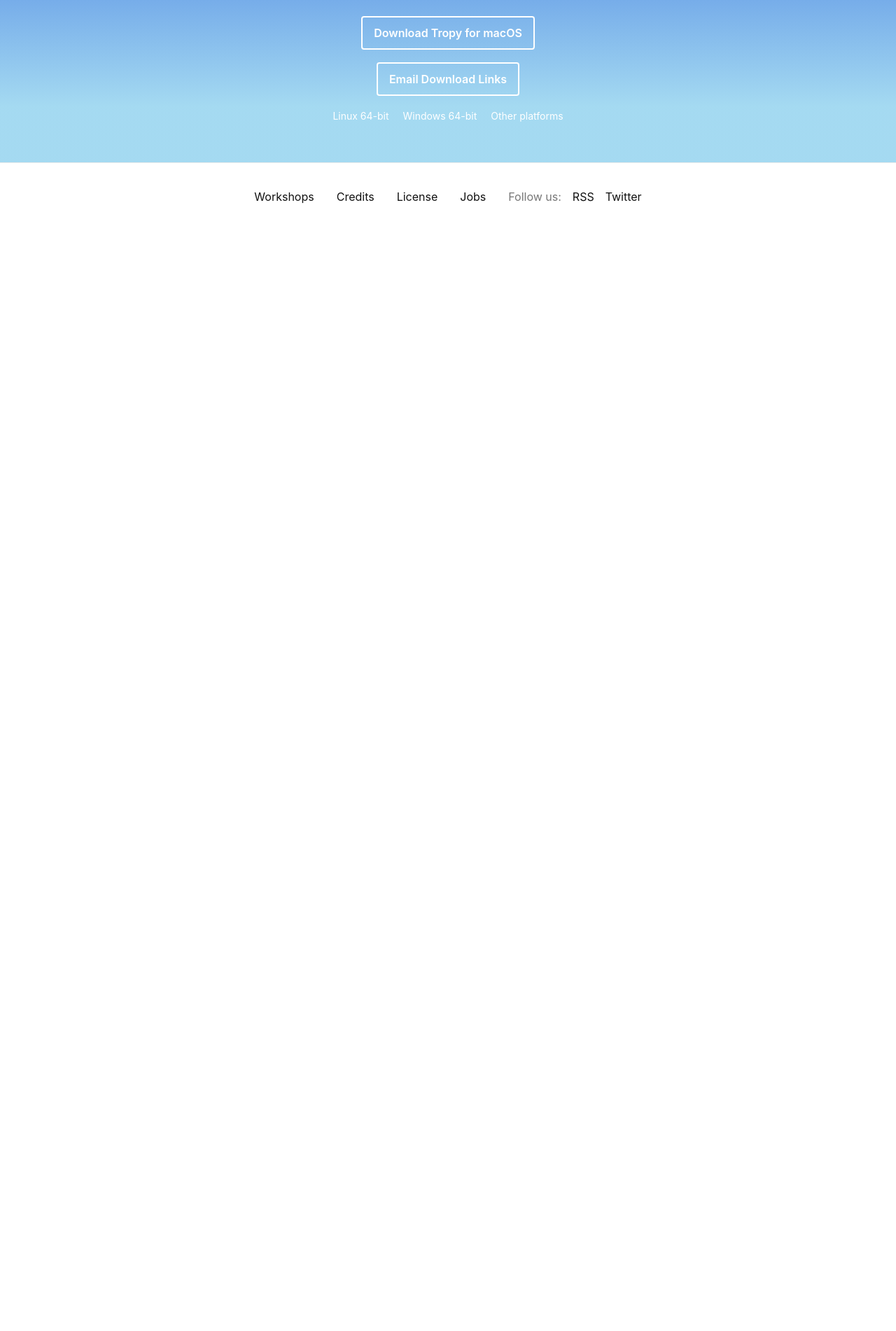
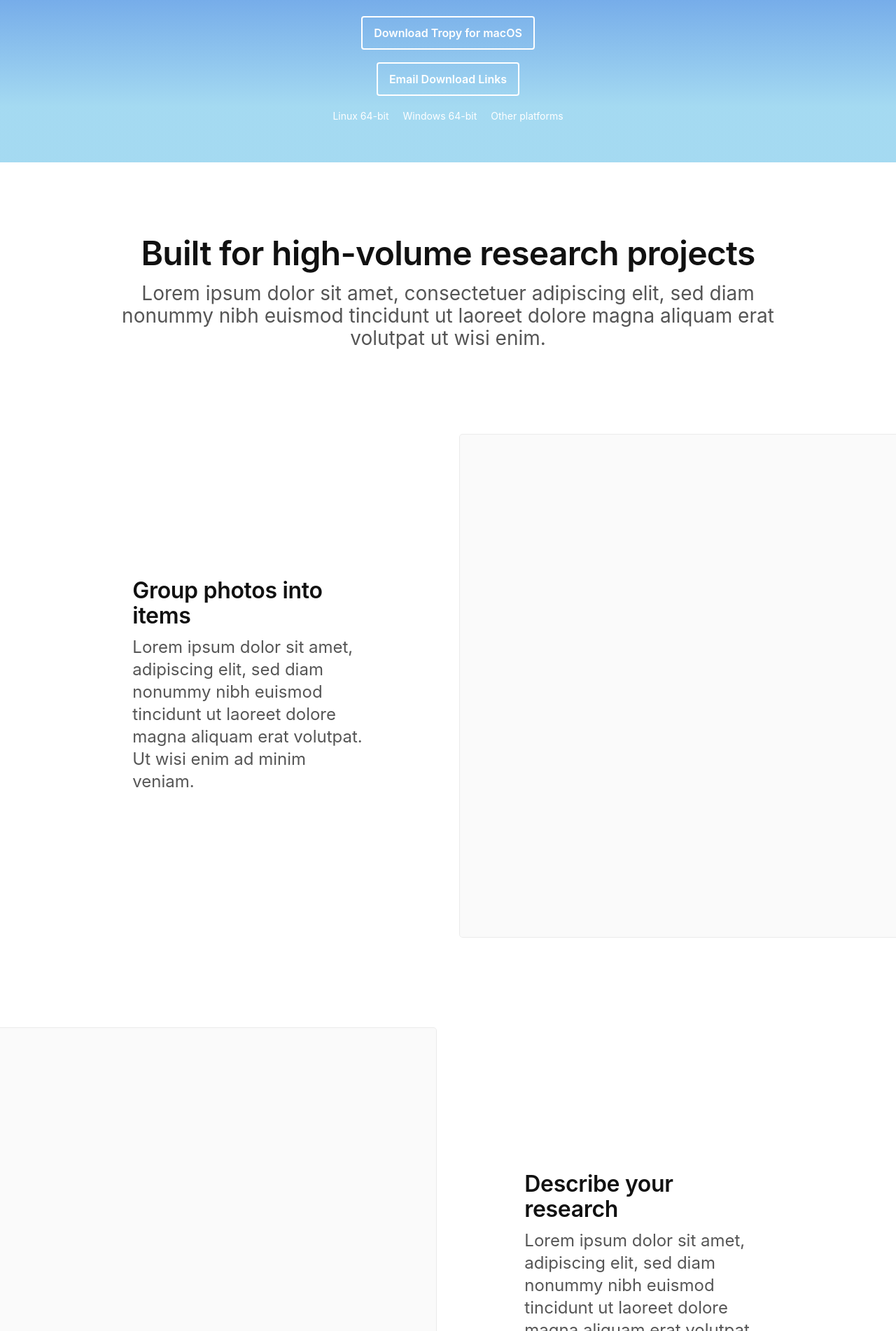
Before and after one commit to tropy/tropy.github.io, a Jekyll site: the page built from index.html, in a window 1280 px wide. Shown: the part 328-2230 px from the top of the page at 70% size. Built offline with Jekyll 4.4.1, drawn with Linux system fonts in a browser that asks for light colours; before the commit the page ends 900 px from its top, so only the background shows below that; some of the changed text lies outside the part shown.

Commit message:
Add basic key features layout.

```diff
--- a/assets/stylesheets/_key-features.scss
+++ b/assets/stylesheets/_key-features.scss
@@ -8,6 +8,14 @@
 
   @media (min-width: $sm) and (max-width: $lg - 1px) {
     text-align: center;
+  }
+
+  h2 {
+    margin-bottom: 0;
+
+    @media (min-width: $sm) {
+      text-align: center;
+    }
   }
 
   section {
@@ -27,18 +35,36 @@
     line-height: (4 / 3);
     color: #555;
     margin: 0;
+    margin-top: 10px;
 
     @media (min-width: $sm) {
       font-size: 24px;
       line-height: 32px;
       margin-top: 12px;
-      margin-bottom: 32px - 7px;
     }
 
     @media (min-width: $sm) and (max-width: $lg - 1px) {
       width: 80%;
       margin-left: auto;
       margin-right: auto;
+      margin-bottom: 32px - 7px;
+    }
+  }
+
+  .lead {
+    font-size: 24px; // ~ 5/6
+    margin-top: 12px;
+
+    @media (min-width: $sm) {
+      font-size: 28px;
+      width: 87.5%;
+      margin-top: 14px;
+      margin-left: auto;
+      margin-right: auto;
+    }
+
+    @media (min-width: $lg) {
+      margin-bottom: 128px - 71px;
     }
   }
 
--- a/assets/stylesheets/_type.scss
+++ b/assets/stylesheets/_type.scss
@@ -12,8 +12,17 @@
   line-height: $headings-line-height;
 }
 
+h2 {
+  font-size: 36px; // 3/4
+  letter-spacing: -0.015em;
+
+  @media (min-width: $sm) {
+    font-size: 48px;
+  }
+}
+
 h3 {
-  font-size: 32px * 5 / 6 ;
+  font-size: 32px * 3 / 4 ;
   letter-spacing: -0.01em;
 
   @media (min-width: $sm) {
--- a/assets/stylesheets/_utilities.scss
+++ b/assets/stylesheets/_utilities.scss
@@ -4,3 +4,4 @@
 
 @import "utilities/flex";
 @import "utilities/screen-reader";
+@import "utilities/text";
--- /dev/null
+++ b/assets/stylesheets/utilities/_text.scss
@@ -0,0 +1,13 @@
+//
+// Text
+//
+
+.text-center {
+  text-align: center;
+}
+
+.text-sm-center {
+  @media (min-width: $sm) {
+    text-align: center;
+  }
+}
--- a/index.html
+++ b/index.html
@@ -17,3 +17,53 @@
     </div>
   </div>
 </section>
+<section class="key-features">
+  <div class="container-fluid">
+    <h2 class="text-sm-center">Built for high-volume research projects</h2>
+    <p class="lead text-sm-center">Lorem ipsum dolor sit amet, consectetuer adipiscing elit, sed diam nonummy nibh euismod tincidunt ut laoreet dolore magna aliquam erat volutpat ut wisi enim.</p>
+    <section>
+      <div class="row align-items-center">
+        <div class="col-lg-4 offset-lg-1">
+          <h3>Group photos into items</h3>
+          <p>Lorem ipsum dolor sit amet, adipiscing elit, sed diam nonummy nibh euismod tincidunt ut laoreet dolore magna aliquam erat volutpat. Ut wisi enim ad minim veniam.</p>
+        </div>
+        <div class="col-lg-6 offset-lg-1">
+          <img src="assets/images/dummy-screenshot.svg">
+        </div>
+      </div>
+    </section>
+    <section>
+      <div class="row align-items-center">
+        <div class="col-lg-4 offset-lg-1">
+          <h3>Describe your research</h3>
+          <p>Lorem ipsum dolor sit amet, adipiscing elit, sed diam nonummy nibh euismod tincidunt ut laoreet dolore magna aliquam erat volutpat. Ut wisi enim ad minim veniam.</p>
+        </div>
+        <div class="col-lg-6 d-flex flex-row-reverse order-lg-first">
+          <img src="assets/images/dummy-screenshot.svg">
+        </div>
+      </div>
+    </section>
+    <section>
+      <div class="row align-items-center">
+        <div class="col-lg-4 offset-lg-1">
+          <h3>Organize your research</h3>
+          <p>Lorem ipsum dolor sit amet, adipiscing elit, sed diam nonummy nibh euismod tincidunt ut laoreet dolore magna aliquam erat volutpat. Ut wisi enim ad minim veniam.</p>
+        </div>
+        <div class="col-lg-6 offset-lg-1">
+          <img src="assets/images/dummy-screenshot.svg">
+        </div>
+      </div>
+    </section>
+    <section>
+      <div class="row align-items-center">
+        <div class="col-lg-4 offset-lg-1">
+          <h3>Annotate your photos</h3>
+          <p>Lorem ipsum dolor sit amet, adipiscing elit, sed diam nonummy nibh euismod tincidunt ut laoreet dolore magna aliquam erat volutpat. Ut wisi enim ad minim veniam.</p>
+        </div>
+        <div class="col-lg-6 d-flex flex-row-reverse order-lg-first">
+          <img src="assets/images/dummy-screenshot.svg">
+        </div>
+      </div>
+    </section>
+  </div>
+</section>
```
Also changed, not shown: assets/images/dummy-screenshot.svg (added).
